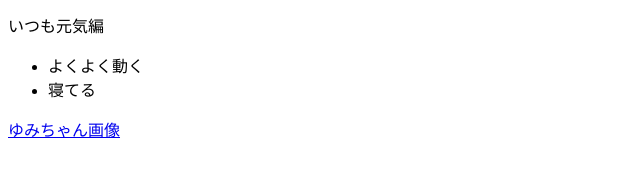
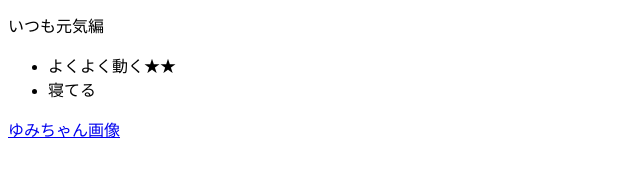
Before and after one commit to toshitos/toshitos.github.io, a plain HTML site: page index.html in a window 1280 px wide. Shown: the part 245-422 px from the top of the page, 0-640 px from the left. Drawn offline with Linux system fonts and the light colour scheme.

Commit message:
Update index.html

```diff
--- a/index.html
+++ b/index.html
@@ -8,7 +8,7 @@
 </ol>
 <p>いつも元気編</p>
 <ul>
-  <li>よくよく動く</li>
+  <li>よくよく動く★★</li>
   <li>寝てる</li>
 </ul>
 <a href="https://search.yahoo.co.jp/image/search?rkf=2&ei=UTF-8&fr=wsr_is&p=%E5%A4%89%E9%A1%94#f53482c4fd7de7a440a50b1f40465d95">ゆみちゃん画像</a>
```
